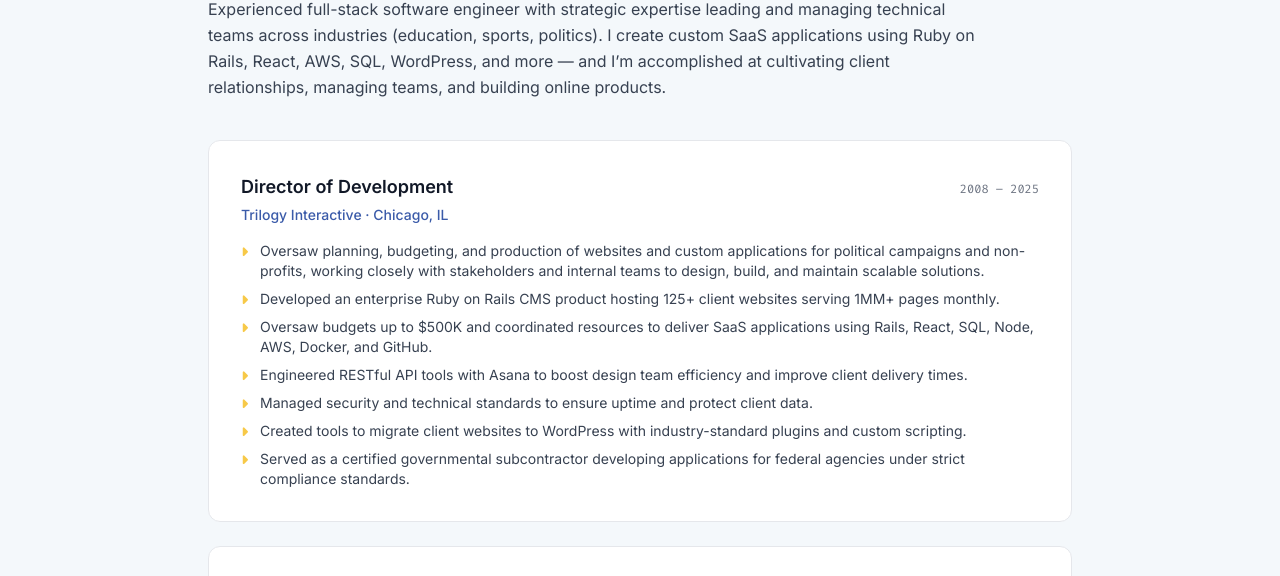
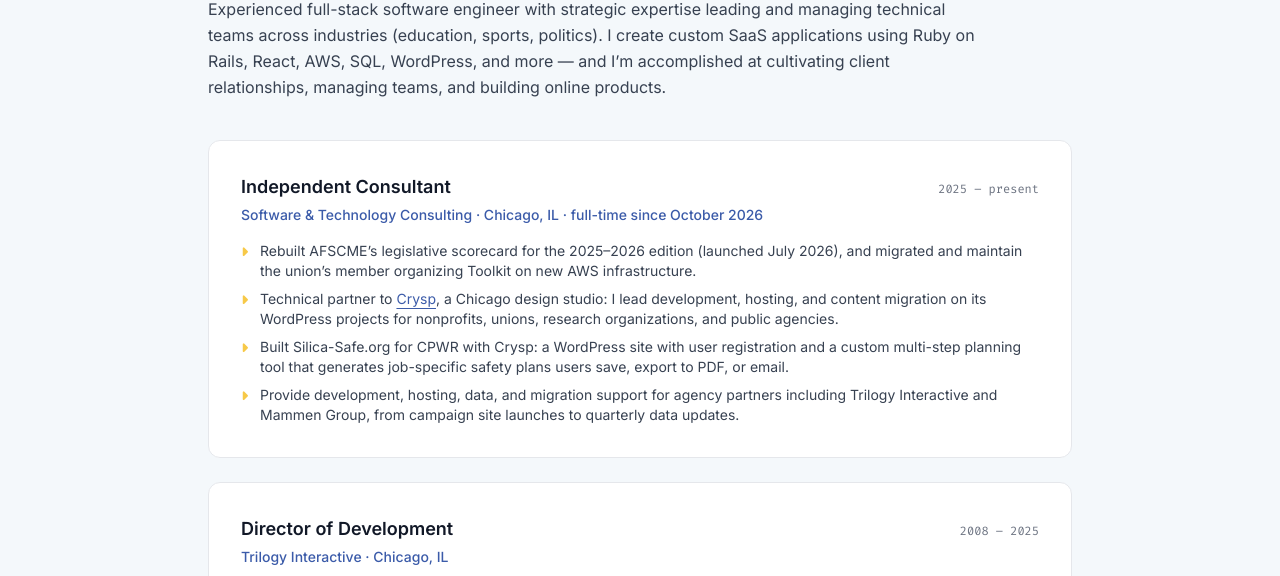
Before and after one commit to timgut/timgutowski.com, a website: page resume.html in a window 1280 px wide. Shown: the part 204-780 px from the top of the page. Drawn offline with Linux system fonts and the light colour scheme.

Commit message:
Resume: add independent consulting, including the Crysp partnership

```diff
--- a/resume.html
+++ b/resume.html
@@ -70,6 +70,19 @@
             <p class="text-gray-700 leading-relaxed max-w-3xl">Experienced full-stack software engineer with strategic expertise leading and managing technical teams across industries (education, sports, politics). I create custom SaaS applications using Ruby on Rails, React, AWS, SQL, WordPress, and more &mdash; and I&rsquo;m accomplished at cultivating client relationships, managing teams, and building online products.</p>
         </section>
         <section class="container mx-auto max-w-4xl px-4 grid gap-6">
+            <div class="bg-white rounded-xl border border-gray-200 p-8">
+                <div class="flex flex-wrap items-baseline justify-between gap-2 mb-1">
+                    <h3 class="font-semibold text-lg">Independent Consultant</h3>
+                    <span class="font-mono text-xs text-gray-500">2025 &ndash; present</span>
+                </div>
+                <p class="text-sm text-tg-blue font-medium mb-4">Software &amp; Technology Consulting &middot; Chicago, IL &middot; full-time since October 2026</p>
+                <ul class="space-y-2 text-sm text-gray-700">
+                    <li class="flex gap-3"><i class="fas fa-caret-right text-tg-yellow-dark mt-1"></i><span>Rebuilt AFSCME&rsquo;s legislative scorecard for the 2025&ndash;2026 edition (launched July 2026), and migrated and maintain the union&rsquo;s member organizing Toolkit on new AWS infrastructure.</span></li>
+                    <li class="flex gap-3"><i class="fas fa-caret-right text-tg-yellow-dark mt-1"></i><span>Technical partner to <a href="https://crysp.io/" class="text-tg-blue underline underline-offset-4">Crysp</a>, a Chicago design studio: I lead development, hosting, and content migration on its WordPress projects for nonprofits, unions, research organizations, and public agencies.</span></li>
+                    <li class="flex gap-3"><i class="fas fa-caret-right text-tg-yellow-dark mt-1"></i><span>Built Silica-Safe.org for CPWR with Crysp: a WordPress site with user registration and a custom multi-step planning tool that generates job-specific safety plans users save, export to PDF, or email.</span></li>
+                    <li class="flex gap-3"><i class="fas fa-caret-right text-tg-yellow-dark mt-1"></i><span>Provide development, hosting, data, and migration support for agency partners including Trilogy Interactive and Mammen Group, from campaign site launches to quarterly data updates.</span></li>
+                </ul>
+            </div>
             <div class="bg-white rounded-xl border border-gray-200 p-8">
                 <div class="flex flex-wrap items-baseline justify-between gap-2 mb-1">
                     <h3 class="font-semibold text-lg">Director of Development</h3>
```
